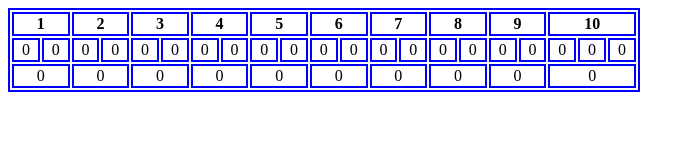
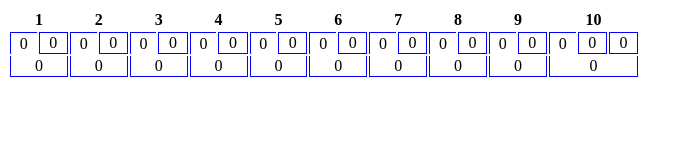
Before and after one commit to PaweI/bowling_calculator, a plain HTML site: page index.html in a window 1280 px wide. Shown: the whole page, without its empty margins (0-695 px from the left). Drawn offline with Linux system fonts and the light colour scheme.

Commit message:
designing

```diff
--- a/index.html
+++ b/index.html
@@ -3,18 +3,28 @@
 <head>
   <title>Bowling calculator</title>
   <style>
-    table, th, td {
-      border: 2px solid blue;
+    table tr td {
+      border: 1px solid blue;
     }
     td {
       text-align: center;
+    }
+    tr.header {
+      border: 1px solid red;
+    }
+    td.roll1 {
+      border-bottom: none;
+      border-right: none;
+    }
+    td.result {
+      border-top: none;
     }
   </style>
 </head>
 <body>
 
   <table style="width:50%">
-    <tr>
+    <tr class="header">
       <th colspan="2">1</th>
       <th colspan="2">2</th>
       <th colspan="2">3</th>
@@ -27,39 +37,39 @@
       <th colspan="3">10</th>
     </tr>
     <tr>
+      <td class="roll1">0</td>
+      <td >0</td>
+      <td class="roll1">0</td>
       <td>0</td>
+      <td class="roll1">0</td>
       <td>0</td>
+      <td class="roll1">0</td>
       <td>0</td>
+      <td class="roll1">0</td>
       <td>0</td>
+      <td class="roll1">0</td>
       <td>0</td>
+      <td class="roll1">0</td>
       <td>0</td>
+      <td class="roll1">0</td>
       <td>0</td>
+      <td class="roll1">0</td>
       <td>0</td>
-      <td>0</td>
-      <td>0</td>
-      <td>0</td>
-      <td>0</td>
-      <td>0</td>
-      <td>0</td>
-      <td>0</td>
-      <td>0</td>
-      <td>0</td>
-      <td>0</td>
-      <td>0</td>
+      <td class="roll1">0</td>
       <td>0</td>
       <td>0</td>
     </tr>
     <tr>
-      <td colspan="2">0</td>
-      <td colspan="2">0</td>
-      <td colspan="2">0</td>
-      <td colspan="2">0</td>
-      <td colspan="2">0</td>
-      <td colspan="2">0</td>
-      <td colspan="2">0</td>
-      <td colspan="2">0</td>
-      <td colspan="2">0</td>
-      <td colspan="3">0</td>
+      <td class="result" colspan="2">0</td>
+      <td class="result" colspan="2">0</td>
+      <td class="result" colspan="2">0</td>
+      <td class="result" colspan="2">0</td>
+      <td class="result" colspan="2">0</td>
+      <td class="result" colspan="2">0</td>
+      <td class="result" colspan="2">0</td>
+      <td class="result" colspan="2">0</td>
+      <td class="result" colspan="2">0</td>
+      <td class="result" colspan="3">0</td>
     </tr>
   </table>
 
--- a/src/BowlingCalculator.js
+++ b/src/BowlingCalculator.js
@@ -15,33 +15,54 @@ var frames = {
              10: {roll1: null, roll2: null, result: null}
             };
 
-BowlingCalculator.prototype.shots = function(frame, shot1, shot2) {
+var shot1
+var shot2
+
+BowlingCalculator.prototype.setFrames = function(frame, shot1, shot2) {
   shot1 = typeof shot1 !== 'undefined' ? shot1 : 0;
   shot2 = typeof shot2 !== 'undefined' ? shot2 : 0;
   frames[frame]["roll1"] = shot1
   frames[frame]["roll2"] = shot2
   frames[frame]["result"] = shot1+shot2
+};
+
+// BowlingCalculator.prototype.Strike = function(frame) {
+//   frames[frame-1]["roll1"] === 10
+// };
+
+// BowlingCalculator.prototype.Spare = function(frame) {
+//   frames[frame-1]["result"] === 10 && frames[frame-1]["roll2"] !== 0
+// };
+
+// BowlingCalculator.prototype.Calculation = function(frame) {
+//   if(frame-1>0) {
+//     frames[frame]["result"] += frames[frame-1]["result"]
+//   };
+// };
+
+BowlingCalculator.prototype.shots = function(frame, shot1, shot2) {
+  this.setFrames(frame, shot1, shot2)
+
   if(frame-1>0) {
 
-    if(frame-2>0) {
-      if(frames[frame-1]["roll1"] === 10 && frames[frame-2]["roll1"] === 10) {
-        frames[frame-2]["result"] += shot1
-        // frames[frame-1]["result"] += shot1+shot2
-      };
-    };
-
-    if(frames[frame-1]["roll1"] === 10 ) {
+    if(frames[frame-1]["roll1"] === 10) {
       frames[frame-1]["result"] += shot1+shot2
     };
 
-    if((frames[frame-1]["roll1"] + frames[frame-1]["roll2"] === 10) && frames[frame-1]["roll2"] !== 0) {
+    if(frames[frame-1]["result"] === 10 && frames[frame-1]["roll2"] !== 0) {
       frames[frame-1]["result"] += shot1
     };
+
+    if(frame > 2 && frames[frame-1]["roll1"] === 10 && frames[frame-2]["roll1"] === 10) {
+      frames[frame-2]["result"] += shot1
+      frames[frame-1]["result"] += shot1+shot2
+    };
+
+    frames[frame]["result"] += frames[frame-1]["result"]
+
   };
 
-  if(frame-1>0) {
-    frames[frame]["result"] += frames[frame-1]["result"]
-  };
+  // this.Calculation(frame)
 
   return frames[frame]["result"]
 };
```
Also changed, not shown: spec/BowlingCalculatorSpec.js (+5 -0 lines).
